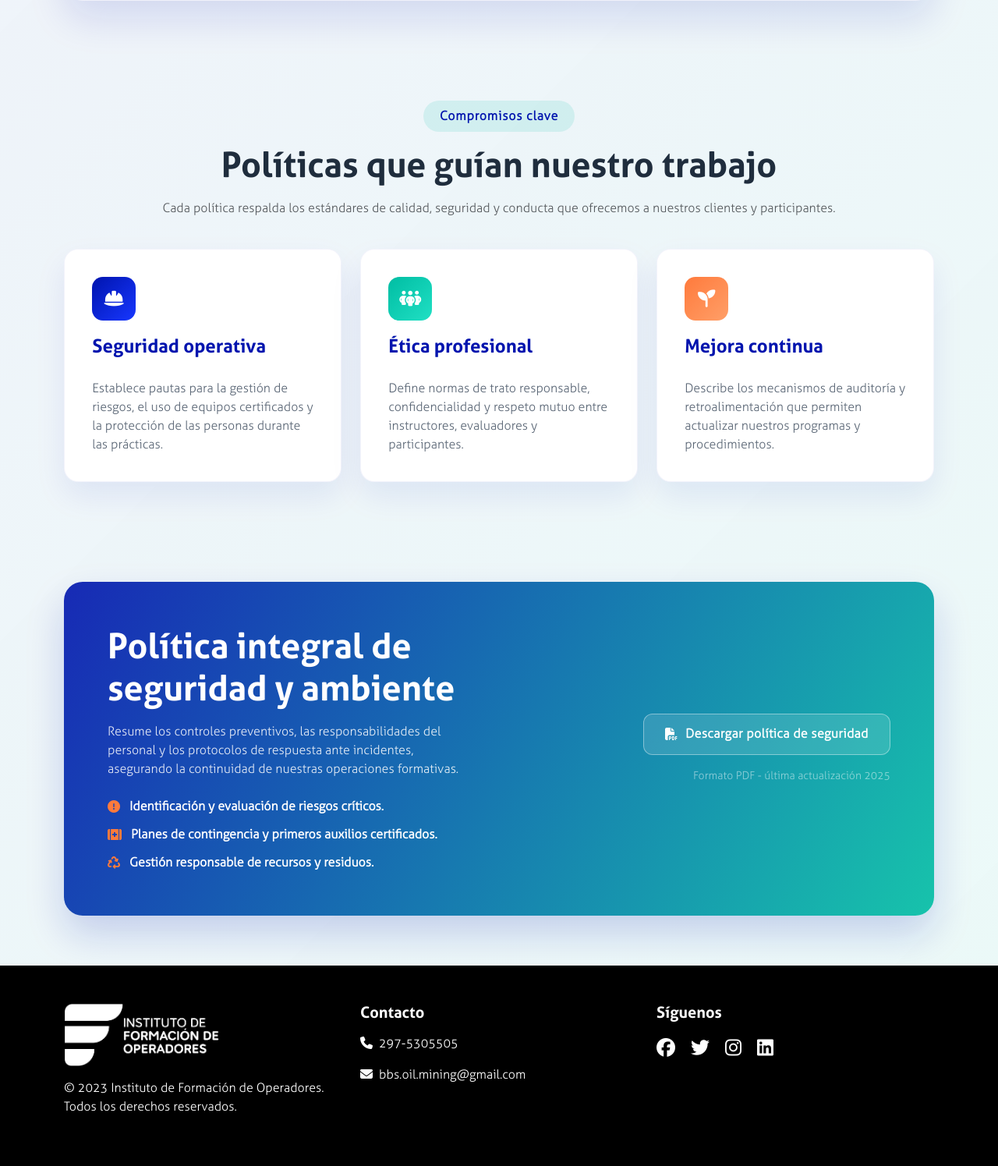
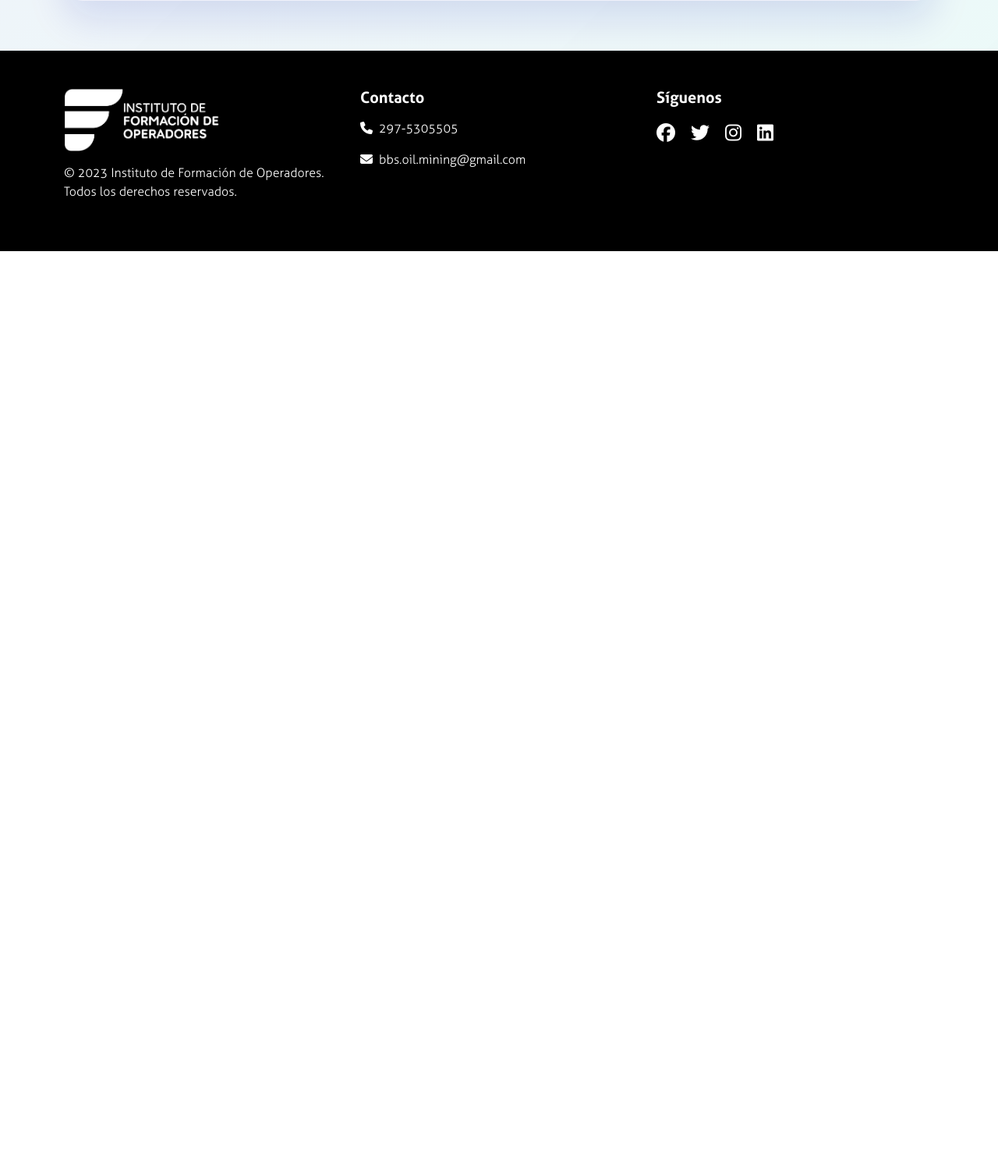
Before and after one commit to Juanimelillo159/intituto-formacion-de-operadores, a PHP site: page /intituto-formacion-de-operadores/politicas.php in a window 1280 px wide. Shown: the part 1130-2625 px from the top of the page at 78% size. After the commit the page ends 1452 px from the top, so only its background shows below. Run offline with PHP 8.4, Linux system fonts and the light colour scheme; data that the repository does not hold is empty; some libraries are stand-ins or nearby versions.

Commit message:
Eliminar secciones de compromisos clave y detalles de políticas en la página de Políticas Institucionales

```diff
--- a/politicas.php
+++ b/politicas.php
@@ -60,75 +60,7 @@ $page_styles = '<link rel="stylesheet" href="assets/styles/style_politicas.css">
             </div>
         </section>
 
-        <section class="policy-commitments section-spacing">
-            <div class="container">
-                <div class="section-title">
-                    <span>Compromisos clave</span>
-                    <h3>Políticas que guían nuestro trabajo</h3>
-                    <p class="mt-3 mb-0 text-muted">
-                        Cada política respalda los estándares de calidad, seguridad y conducta que ofrecemos a nuestros
-                        clientes y participantes.
-                    </p>
-                </div>
-                <div class="row g-4">
-                    <div class="col-md-4">
-                        <article class="commitment-card">
-                            <span class="commitment-icon primary"><i class="fa-solid fa-helmet-safety"></i></span>
-                            <h4>Seguridad operativa</h4>
-                            <p>
-                                Establece pautas para la gestión de riesgos, el uso de equipos certificados y la
-                                protección de las personas durante las prácticas.
-                            </p>
-                        </article>
-                    </div>
-                    <div class="col-md-4">
-                        <article class="commitment-card">
-                            <span class="commitment-icon secondary"><i class="fa-solid fa-people-group"></i></span>
-                            <h4>Ética profesional</h4>
-                            <p>
-                                Define normas de trato responsable, confidencialidad y respeto mutuo entre instructores,
-                                evaluadores y participantes.
-                            </p>
-                        </article>
-                    </div>
-                    <div class="col-md-4">
-                        <article class="commitment-card">
-                            <span class="commitment-icon tertiary"><i class="fa-solid fa-seedling"></i></span>
-                            <h4>Mejora continua</h4>
-                            <p>
-                                Describe los mecanismos de auditoría y retroalimentación que permiten actualizar nuestros
-                                programas y procedimientos.
-                            </p>
-                        </article>
-                    </div>
-                </div>
-            </div>
-        </section>
 
-        <section class="section-spacing">
-            <div class="container">
-                <div class="policy-detail-banner">
-                    <div>
-                        <h3>Política integral de seguridad y ambiente</h3>
-                        <p>
-                            Resume los controles preventivos, las responsabilidades del personal y los protocolos de
-                            respuesta ante incidentes, asegurando la continuidad de nuestras operaciones formativas.
-                        </p>
-                        <ul class="policy-detail-list">
-                            <li><i class="fa-solid fa-circle-exclamation"></i> Identificación y evaluación de riesgos críticos.</li>
-                            <li><i class="fa-solid fa-kit-medical"></i> Planes de contingencia y primeros auxilios certificados.</li>
-                            <li><i class="fa-solid fa-recycle"></i> Gestión responsable de recursos y residuos.</li>
-                        </ul>
-                    </div>
-                    <div class="d-flex flex-column gap-3 align-items-start align-items-md-end">
-                        <a class="policy-btn tertiary" href="assets/pdf/politica_seguridad.pdf" target="_blank" rel="noopener">
-                            <i class="fa-solid fa-file-pdf"></i> Descargar política de seguridad
-                        </a>
-                        <small class="text-white-50">Formato PDF - última actualización <?php echo date('Y'); ?></small>
-                    </div>
-                </div>
-            </div>
-        </section>
     </main>
 
     <?php include 'footer.php'; ?>
```
